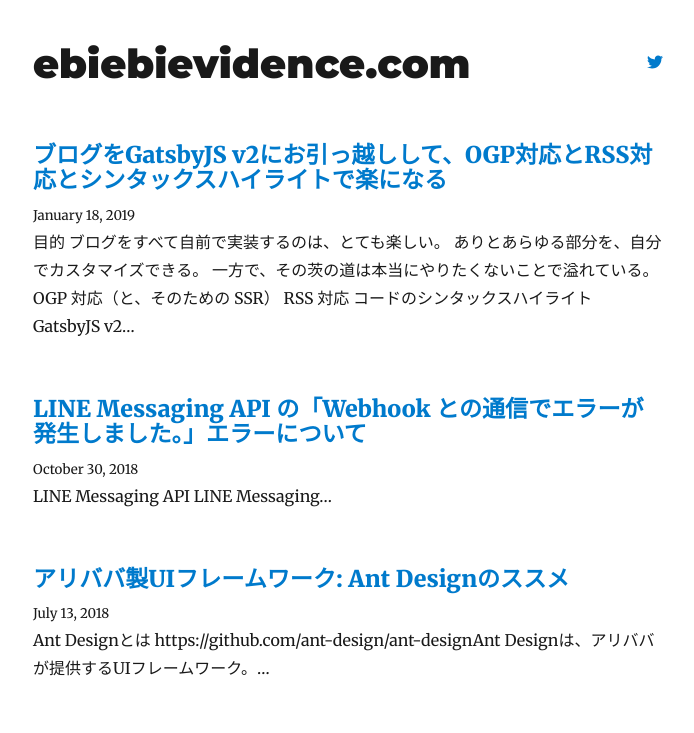
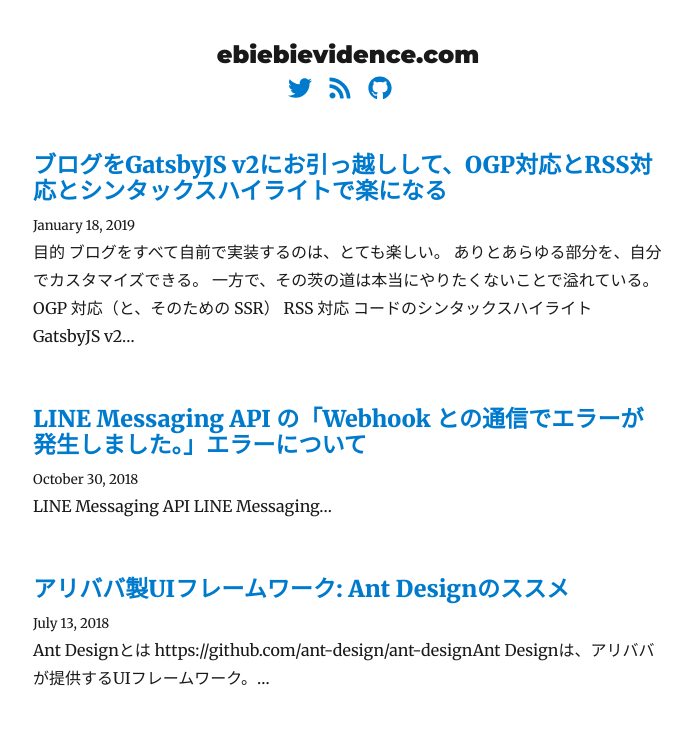
Before and after one commit to yamanoku/iwasa-kosui-blog, a Gatsby site: page / in a window 1280 px wide. Shown: the top 733 px of the page, without its empty margins (292-986 px from the left). Built offline with nearby package versions, Linux system fonts and the light colour scheme; Gatsby itself is replaced by a stand-in of ours; some packages are replaced by stand-ins of ours.

Commit message:
Redesign Header

```diff
--- a/src/components/Header.js
+++ b/src/components/Header.js
@@ -2,15 +2,18 @@
 import { StaticQuery, graphql } from 'gatsby'
 import Image from 'gatsby-image'
 import styled from 'styled-components'
-import { FaTwitter } from 'react-icons/fa'
+import { FaTwitter, FaRss, FaGithub } from 'react-icons/fa'
 
 import { rhythm } from '../utils/typography'
 
 const H1 = styled.h1`
   margin: 0;
+  margin-bottom: 8px;
+  font-size: 1.5rem;
   @media (max-width: 768px) {
     font-size: 7vw;
   }
+  text-align: center;
 `
 
 class Header extends React.Component {
@@ -18,22 +21,50 @@
     return (
       <div
         style={{
-          display: 'flex',
-          justifyContent: 'space-between',
-          alignItems: 'center',
           marginBottom: '1.75rem',
         }}
       >
         <H1>ebiebievidence.com</H1>
-        <div>
+        <div
+          style={{
+            display: 'flex',
+            alignItems: 'center',
+          }}
+        />
+        <div
+          style={{
+            height: 20,
+            marginBottom: 5,
+            display: 'flex',
+            justifyContent: 'center',
+          }}
+        >
           <a
-            href="https://twitter.com/ebiebievidence"
+            href="https://twitter.com/ebiebievidence2"
             target="_blank"
             style={{
               boxShadow: 'none',
             }}
           >
-            <FaTwitter />
+            <FaTwitter style={{ marginRight: '16px', fontSize: '1.5rem' }} />
+          </a>
+          <a
+            href="/rss.xml"
+            target="_blank"
+            style={{
+              boxShadow: 'none',
+            }}
+          >
+            <FaRss style={{ marginRight: '16px', fontSize: '1.5rem' }} />
+          </a>
+          <a
+            href="https://github.com/EbiEbiEvidence"
+            target="_blank"
+            style={{
+              boxShadow: 'none',
+            }}
+          >
+            <FaGithub style={{ marginRight: '16px', fontSize: '1.5rem' }} />
           </a>
         </div>
       </div>
--- a/src/components/Layout.js
+++ b/src/components/Layout.js
@@ -10,29 +10,7 @@
     const rootPath = `${__PATH_PREFIX__}/`
     let header
 
-    if (location.pathname === rootPath) {
-      header = <Header />
-    } else {
-      header = (
-        <h3
-          style={{
-            fontFamily: `Montserrat, sans-serif`,
-            marginTop: 0,
-          }}
-        >
-          <Link
-            style={{
-              boxShadow: `none`,
-              textDecoration: `none`,
-              color: `inherit`,
-            }}
-            to={`/`}
-          >
-            {title}
-          </Link>
-        </h3>
-      )
-    }
+    header = <Header />
     return (
       <div
         style={{
```
